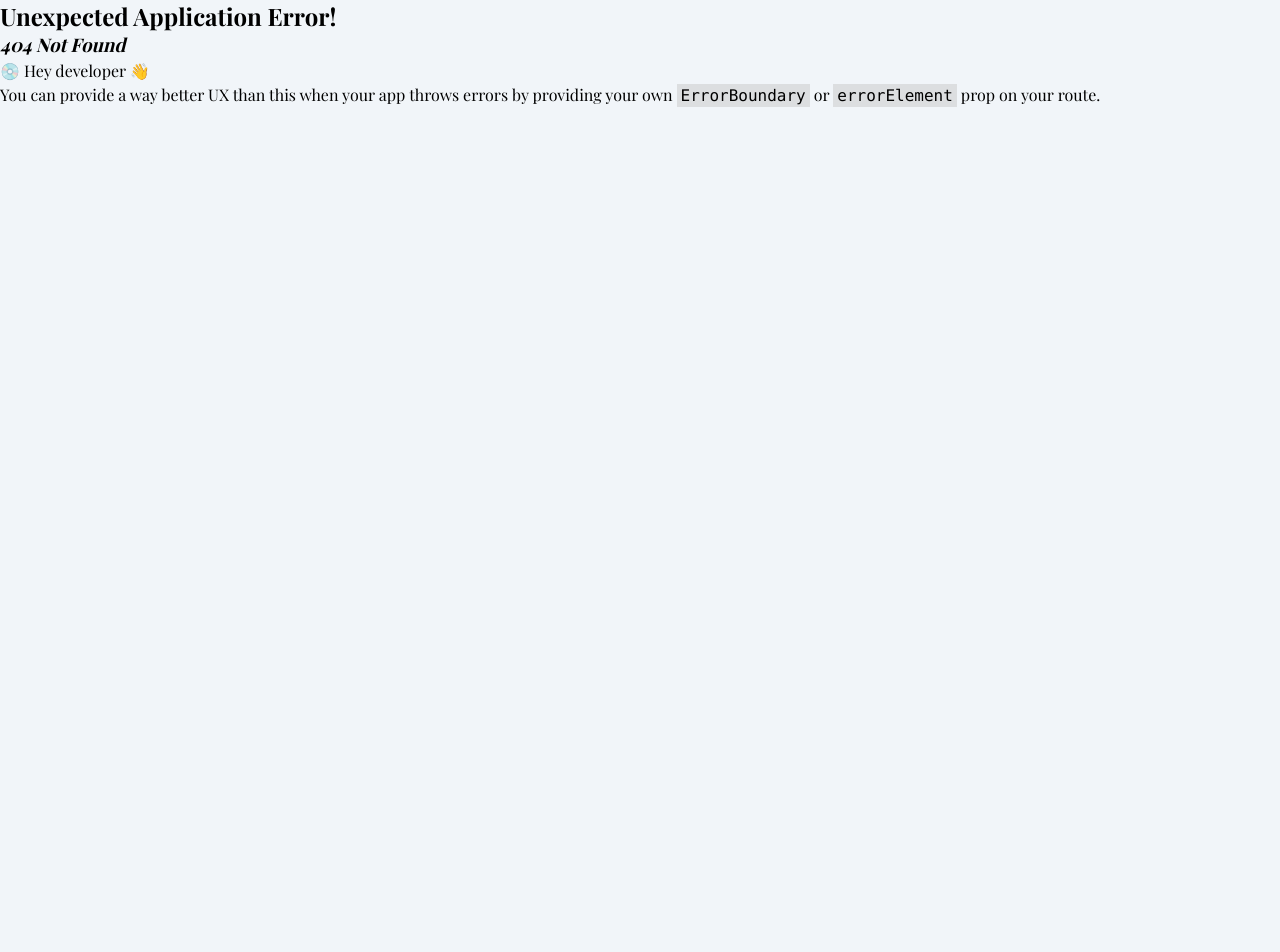
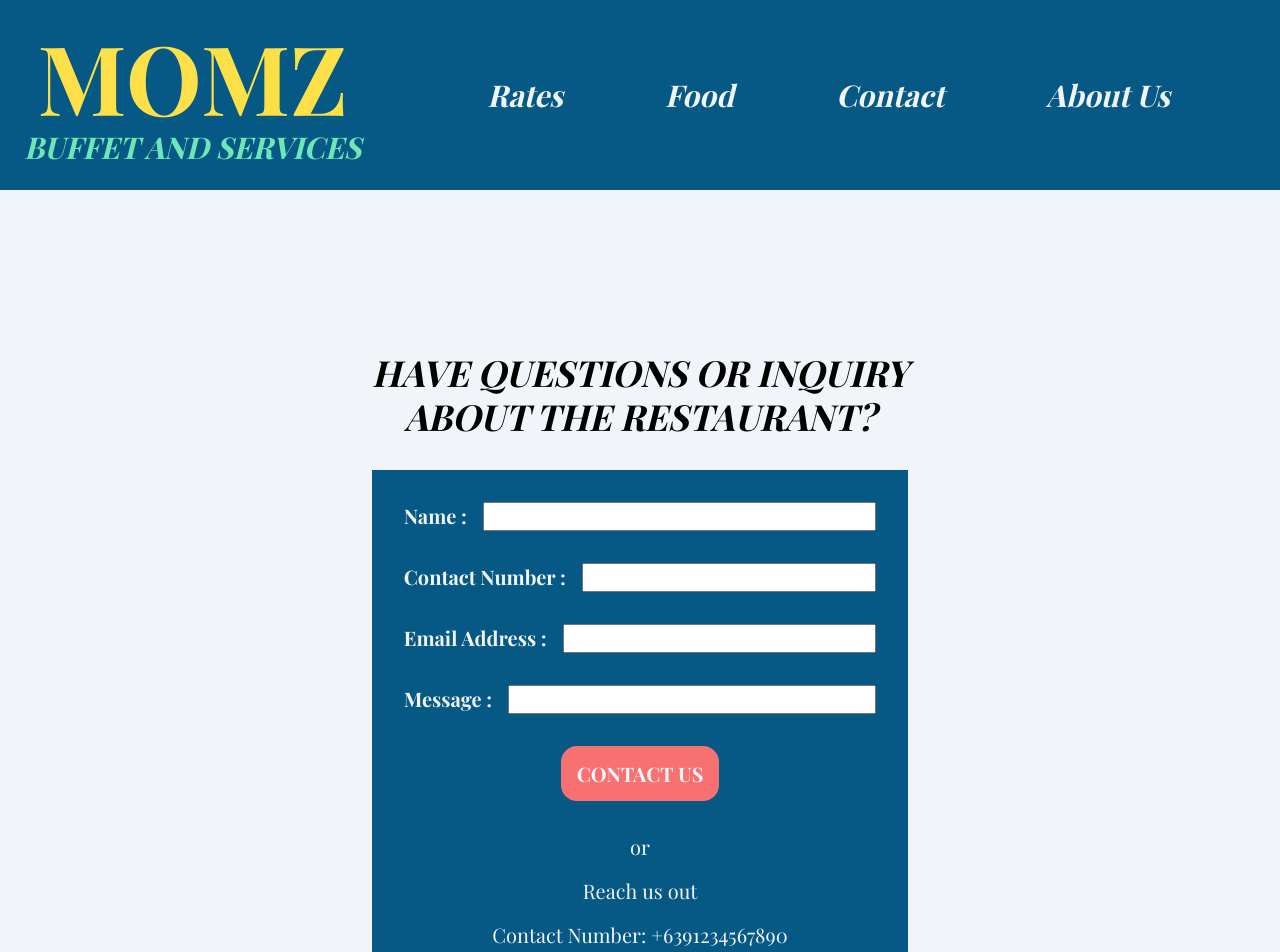
Before and after one commit to kiritsugucarl/momz-buffet, a React (Vite) app: page /contact-us in a window 1280 px wide. Before the commit this address had no page. Shown: the top 952 px of the page. Before the commit the page ends 800 px from the top, so only its background shows below. Built offline with nearby package versions, Linux system fonts and the light colour scheme; a web font is replaced by a local one.

Commit message:
finish: contact

```diff
--- a/src/components/FoodMenu/FoodMenu.css
+++ b/src/components/FoodMenu/FoodMenu.css
@@ -37,6 +37,12 @@
 .foods__item-img {
     width: 25rem;
     height: 25rem;
+    cursor: pointer;
+    transition: filter 0.3s ease-in-out;
+}
+
+.foods__item-img:hover {
+    filter: brightness(30%);
 }
 
 .foods__item-name {
--- a/src/index.css
+++ b/src/index.css
@@ -8,6 +8,8 @@
     --clr-lightyellow: #fde047;
     --clr-yellow: #fbbf24;
     --clr-bluegreen: #6ee7b7;
+    --clr-rose: #f87171;
+    --clr-rose-hover: #e35b5b;
     --clr-success: #059669;
 
     /* sizes */
--- /dev/null
+++ b/src/pages/About/About.jsx
@@ -0,0 +1,11 @@
+import './About.css'
+
+const About = () => {
+    return(
+        <main className='about container section'>
+
+        </main>
+    )
+}
+
+export default About
--- /dev/null
+++ b/src/pages/Contact/Contact.css
@@ -0,0 +1,88 @@
+.contact {
+    display: flex;
+    flex-direction: column;
+    justify-content: center;
+    /* align-items: center; */
+    gap: 2rem;
+}
+
+.contact__title {
+    font-size: var(--size-4xl);
+    font-style: italic;
+    text-align: center;
+}
+
+.contact__container {
+    background-color: var(--clr-primary);
+    padding: 2rem;
+    display: flex;
+    flex-direction: column;
+    gap: 2rem;
+}
+
+.contact__form {
+    display: flex;
+    flex-direction: column;
+    gap: 2rem;
+}
+
+.contact__form-item-wrapper {
+    display: flex;
+    flex-direction: row;
+    gap: 1rem;
+}
+
+.contact__label {
+    font-size: var(--size-xl);
+    color: var(--clr-light);
+    font-weight: bold;
+}
+
+.contact__input {
+    flex: 1;
+    font-size: var(--size-xl);
+}
+
+.contact__button-container {
+    display: flex;
+    justify-content: center;
+    align-items: center;
+}
+
+.contact__submit {
+    background-color: var(--clr-rose);
+    padding: 1rem;
+    border-radius: 1rem;
+    color: var(--clr-light);
+    font-size: var(--size-xl);
+    transition: background-color 0.3s ease-in-out;
+    font-weight: bold;
+}
+
+.contact__submit:hover {
+    background-color: var(--clr-rose-hover);
+}
+
+.contact__notice {
+    display: flex;
+    flex-direction: column;
+    gap: 1rem;
+    justify-content: center;
+    align-items: center;
+    color: var(--clr-light);
+}
+
+.contact__notice-p {
+    font-size: var(--size-xl);
+}
+
+.contact__details-container {
+    display: flex;
+    flex-direction: column;
+    justify-content: center;
+    align-items: center;
+}
+
+.contact__details {
+    font-size: var(--size-xl);
+}
--- /dev/null
+++ b/src/pages/Contact/Contact.jsx
@@ -0,0 +1,48 @@
+import './Contact.css'
+
+const Contact = () => {
+    return(
+        <main className='contact container section'>
+            <h1 className='contact__title'>
+                HAVE QUESTIONS OR INQUIRY<br/>
+                ABOUT THE RESTAURANT?
+            </h1>
+            <div className="contact__container">
+                <form className='contact__form'>
+                    <div className="contact__form-item-wrapper">
+                        <label className='contact__label'>Name : </label>
+                        <input type='text' className='contact__input' name='name'/>
+                    </div>
+                    <div className="contact__form-item-wrapper">
+                        <label className='contact__label'>Contact Number : </label>
+                        <input type='text' className='contact__input' name='contact'/>
+                    </div>
+                    <div className="contact__form-item-wrapper">
+                        <label className='contact__label'>Email Address : </label>
+                        <input type='text' className='contact__input' name='emailAddress'/>
+                    </div>
+                    <div className="contact__form-item-wrapper">
+                        <label className='contact__label'>Message : </label>
+                        <input type='text' className='contact__input' name='message'/>
+                    </div>
+                    <div className="contact__button-container">
+                        <button type='button' className='contact__submit'>
+                            CONTACT US
+                        </button>
+                    </div>
+                </form>
+                <div className="contact__notice">
+                    <p className='contact__notice-p'>or</p>
+                    <p className='contact__notice-p'>Reach us out</p>
+                    <div className="contact__details-container">
+                        <p className='contact__details'>Contact Number: +6391234567890</p>
+                        <p className='contact__details'>Email Address: admin@momz.com.ph</p>
+                        <p className='contact__details'>Look for MOMZ</p>
+                    </div>
+                </div>
+            </div>
+        </main>
+    )
+}
+
+export default Contact
--- a/src/pages/Food/Food.css
+++ b/src/pages/Food/Food.css
@@ -3,4 +3,13 @@
     flex-direction: column;
     align-items: center;
     justify-content: center;
+    gap: 2rem;
 }
+
+.foods__h1 {
+    background-color: var(--clr-primary);
+    color: var(--clr-light);
+    padding: 1rem;
+    font-size: var(--size-6xl);
+    border-radius: 1rem;
+}
--- a/src/pages/Food/Food.jsx
+++ b/src/pages/Food/Food.jsx
@@ -5,11 +5,8 @@ import './Food.css'
 const Food = () => {
     return(
         <main className='foods container section'>
+            <h1 className='foods__h1'>FOOD LIST AVAILABLE:</h1>
             <FoodMenu />
-
-            <div className="foods__button-wrapper">
-
-            </div>
         </main>
     )
 }
```
Also changed, not shown: src/App.jsx (+10 -0 lines), src/pages/About/About.css (added).
